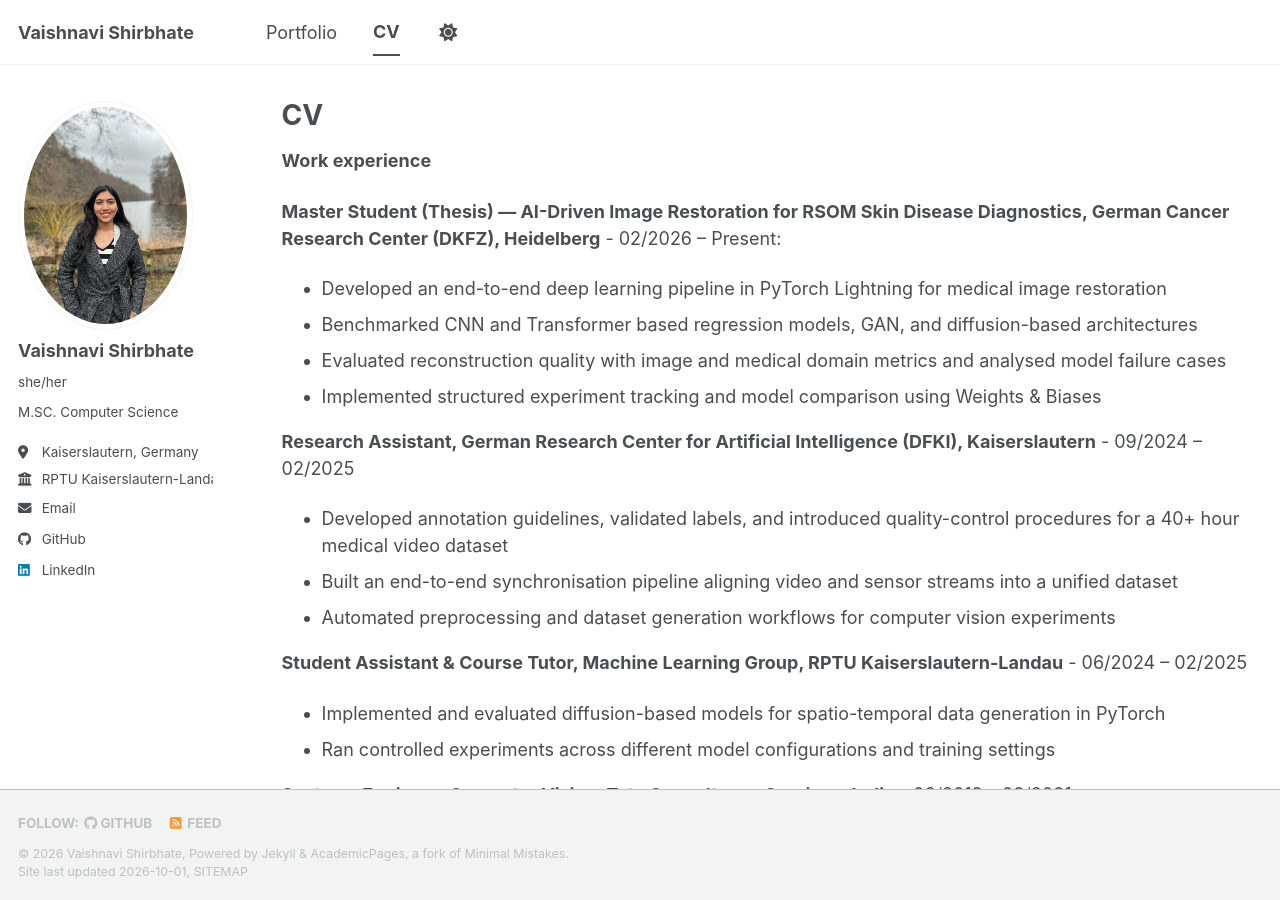
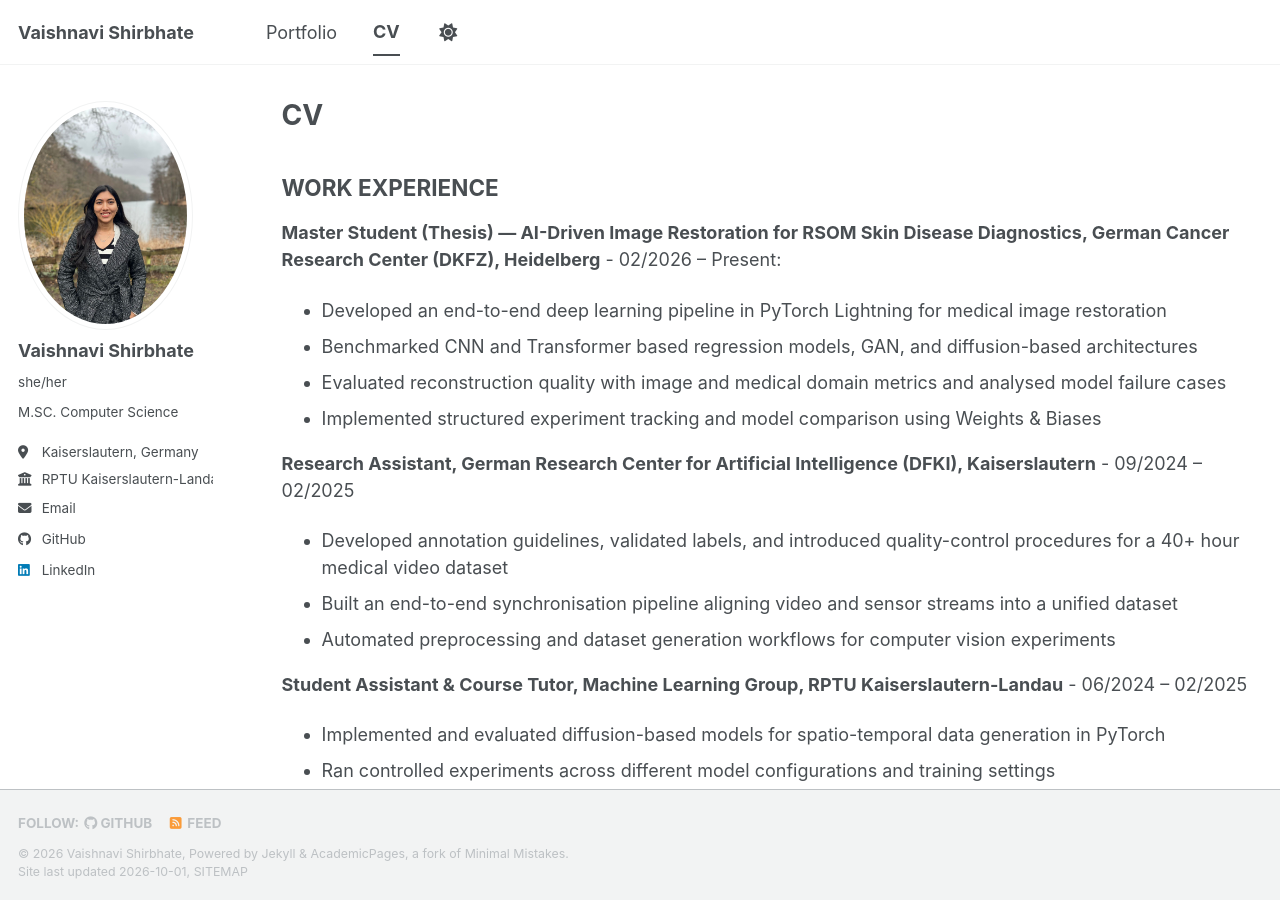
Before and after one commit to Vaish596/Vaish596.github.io, a Jekyll site: the page built from _pages/cv.md, in a window 1280 px wide and 900 px high. Built offline with Jekyll 4.4.1, drawn with Linux system fonts in a browser that asks for light colours; a style sheet for code colours, icons or effects is not loaded.

Commit message:
Style CV section titles in caps with larger font; remove portfolio images

```diff
--- a/_pages/cv.md
+++ b/_pages/cv.md
@@ -9,7 +9,7 @@ redirect_from:
 
 {% include base_path %}
 
-**Work experience**
+<h2 style="text-transform: uppercase;">Work Experience</h2>
 
 **Master Student (Thesis) — AI-Driven Image Restoration for RSOM Skin Disease Diagnostics, German Cancer Research Center (DKFZ), Heidelberg** - 02/2026 – Present:
   * Developed an end-to-end deep learning pipeline in PyTorch Lightning for medical image restoration
@@ -31,7 +31,7 @@ redirect_from:
   * Optimised preprocessing and deployment components, reducing inference latency under computational constraints
   * Delivered 20+ production software releases with C++ components within Agile and CI/CD workflows
 
-**Education**
+<h2 style="text-transform: uppercase;">Education</h2>
 
 **M.Sc. in Computer Science, RPTU Kaiserslautern-Landau, Germany, 2023 – present**
   * Grade: 2.0/5.0 (intermediate score)
```
Also changed, not shown: _portfolio/rsom-thesis.md (+1 -1 lines).
